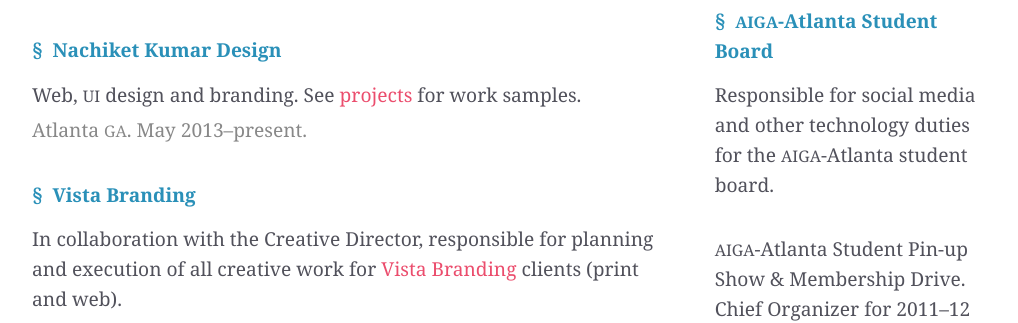
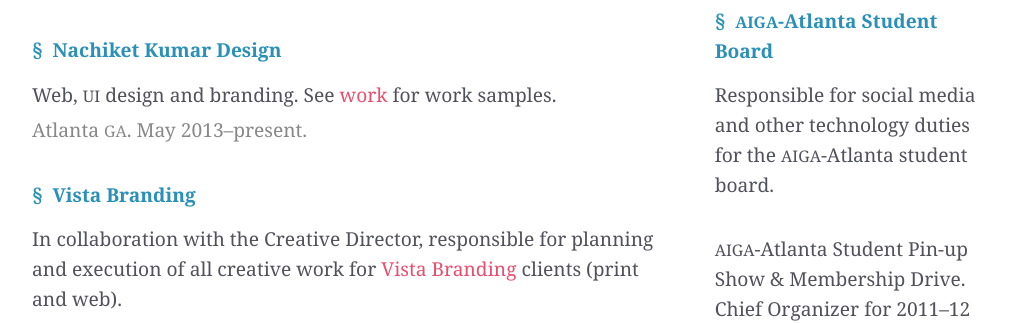
Before and after one commit to nachiketkumar/nachiketkumar-jekyll, a Jekyll site: the page built from resume/index.html, in a window 1280 px wide. Shown: the part 595-918 px from the top of the page, without its empty margins (126-1144 px from the left). Built offline with Jekyll 4.4.1, drawn with Linux system fonts in a browser that asks for light colours; nearby versions of some CDN libraries; Markdown is read by kramdown in place of the engine named in the settings.

Commit message:
fix link

```diff
--- a/resume/index.html
+++ b/resume/index.html
@@ -14,7 +14,7 @@
       <p>I lead the design at <a href="http://curriapp.com">Curri</a>, an education technology company. Responsibilities include all design work, from wireframing and visual design, through writing and maintaining much of the front-end code.</p>
       <p class="details">Co-founder &amp; Designer. Sep 2013&ndash;present.</p>
       <p class="org">Nachiket Kumar Design</p>
-      <p>Web, <span class="small">UI</span> design and branding. See <a href="/projects">projects</a> for work samples.</p>
+      <p>Web, <span class="small">UI</span> design and branding. See <a href="/work">work</a> for work samples.</p>
       <p class="details">Atlanta <span class="small">GA</span>. May 2013&ndash;present.</p>
       <p class="org">Vista Branding</p>
       <p>In collaboration with the Creative Director, responsible for planning and execution of all creative work for <a href="http://vistabranding.com">Vista Branding</a> clients (print and web).</p>
```
